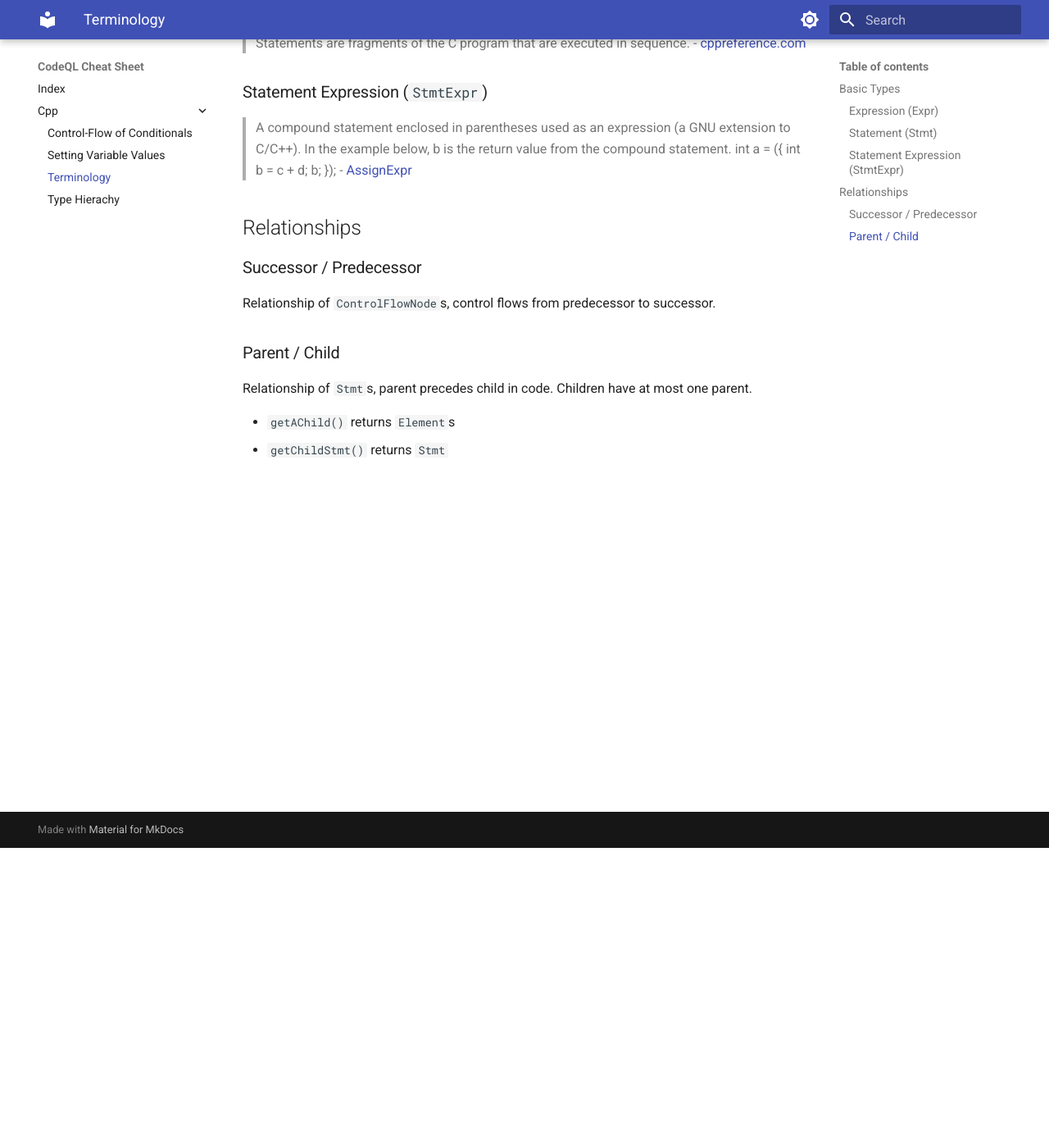
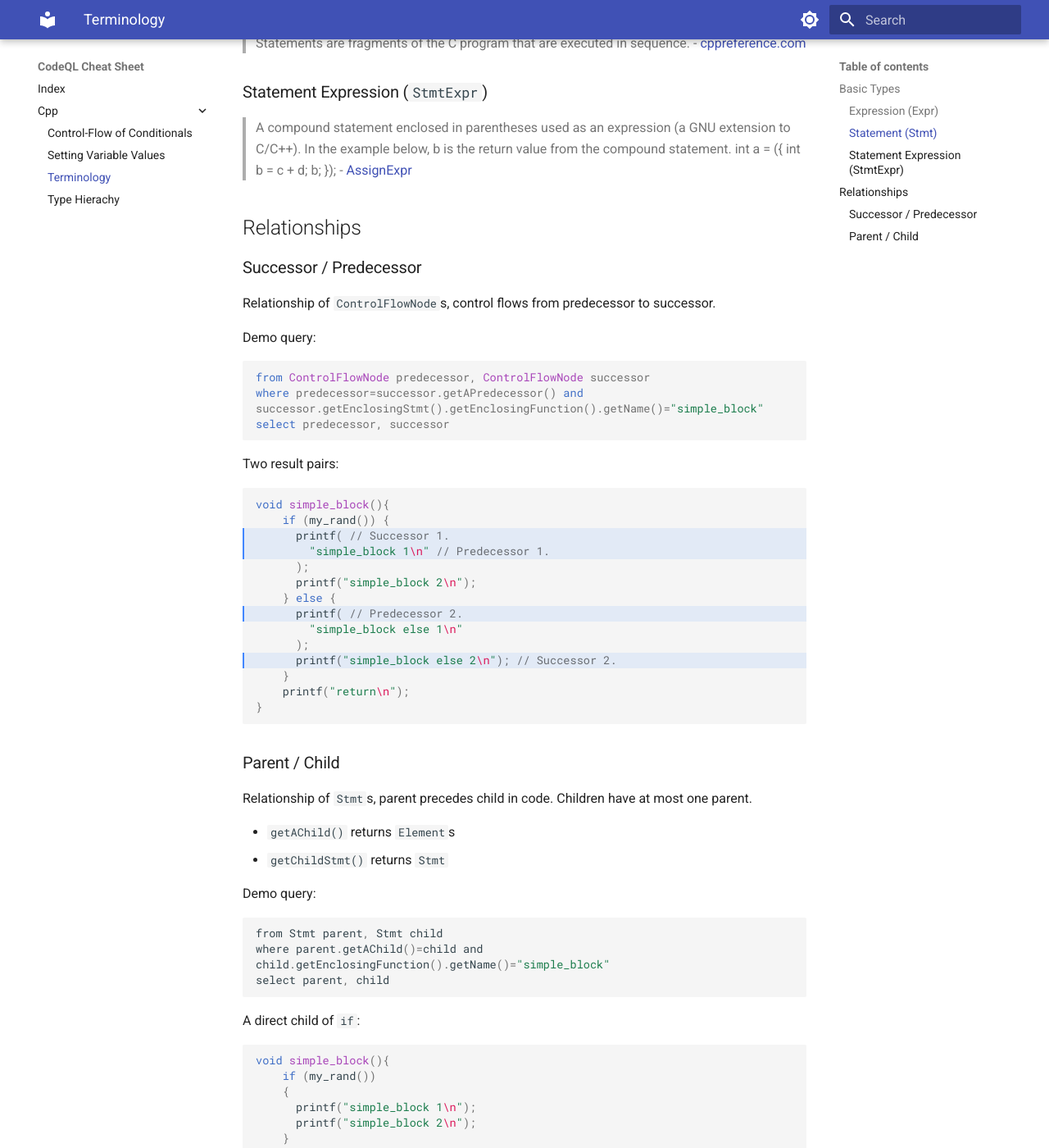
Before and after one commit to v-p-b/codeql-cheat-sheet, an MkDocs documentation site: the page built from docs/cpp/terminology.md, in a window 1280 px wide and 1400 px high, scrolled down 366 px. Shown: the whole window at 82% size. Built offline with MkDocs 1.6.1 and Material for MkDocs 9.7.7, drawn with Linux system fonts in a browser that asks for light colours; some of the changed text lies outside the part shown.

Commit message:
terminology examples

````diff
--- a/docs/cpp/terminology.md
+++ b/docs/cpp/terminology.md
@@ -12,10 +12,7 @@
 > Statements are fragments of the C program that are executed in sequence.
 - [cppreference.com](https://en.cppreference.com/w/c/language/statements)
 
-
-
 ### Statement Expression (`StmtExpr`)
-
 
 > A compound statement enclosed in parentheses used as an expression (a GNU extension to C/C++). In the example below, b is the return value from the compound statement.
 >int a = ({ int b = c + d; b; });
@@ -27,9 +24,65 @@
 
 Relationship of `ControlFlowNode`s, control flows from predecessor to successor.
 
+Demo query:
+```ql
+from ControlFlowNode predecessor, ControlFlowNode successor
+where predecessor=successor.getAPredecessor() and
+successor.getEnclosingStmt().getEnclosingFunction().getName()="simple_block"
+select predecessor, successor
+```
+
+Two result pairs:
+```c hl_lines="3 4 8 11"
+void simple_block(){
+    if (my_rand()) {
+      printf( // Successor 1.
+        "simple_block 1\n" // Predecessor 1.
+      );
+      printf("simple_block 2\n");
+    } else {
+      printf( // Predecessor 2.
+        "simple_block else 1\n"
+      );
+      printf("simple_block else 2\n"); // Successor 2.
+    }
+    printf("return\n");
+}
+
+```
+
 ### Parent / Child
 
 Relationship of `Stmt`s, parent precedes child in code. Children have at most one parent.
 
 * `getAChild()` returns `Element`s
 * `getChildStmt()` returns `Stmt`
+
+Demo query:
+
+```c
+from Stmt parent, Stmt child
+where parent.getAChild()=child and
+child.getEnclosingFunction().getName()="simple_block"
+select parent, child
+```
+
+A direct child of `if`:
+
+```c hl_lines="8-11"
+void simple_block(){
+    if (my_rand())
+    {
+      printf("simple_block 1\n");
+      printf("simple_block 2\n");
+    }
+    else
+    {
+      printf("simple_block else 1\n");
+      printf("simple_block else 2\n");
+    }
+    printf("return\n");
+}
+```
+
+Using `getChildStmt()` yields identical results in this case. The `printf()`s can be queried recursively (e.g. `getAChild+()`).
````
